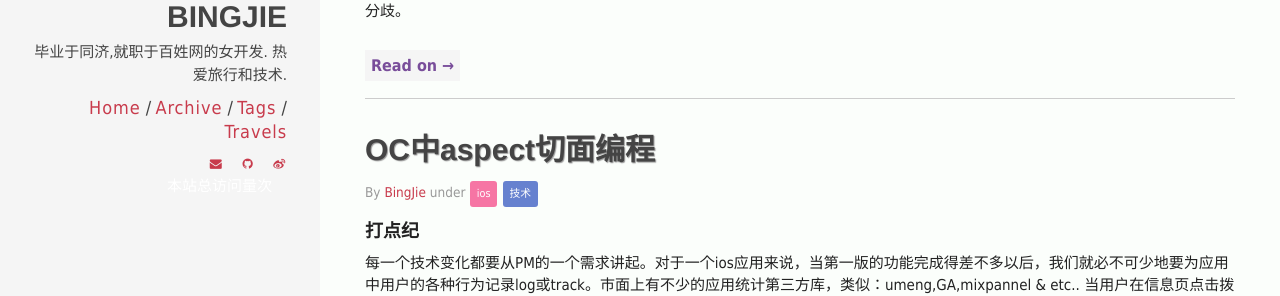
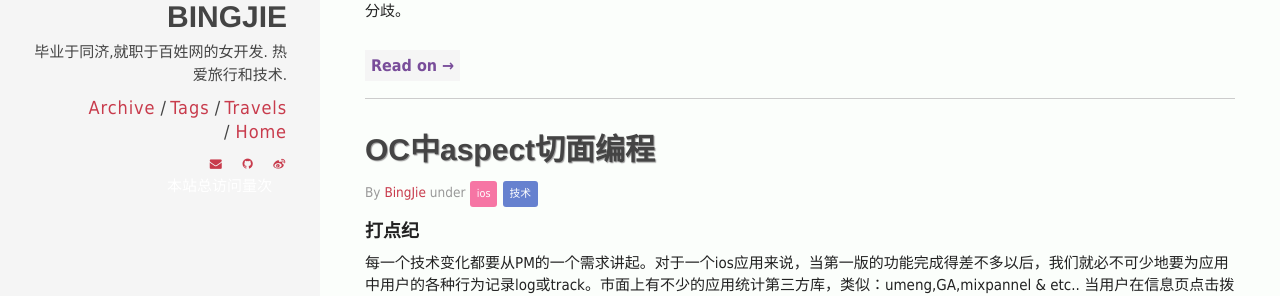
Before and after one commit to chaojimiaomiao/chaojimiaomiao.github.io, a Jekyll site: the page built from index.html, in a window 1280 px wide. Shown: the part 434-730 px from the top of the page. Built offline with Jekyll 4.4.1, drawn with Linux system fonts in a browser that asks for light colours; comment, search, counter and statistics services are not loaded.

Commit message:
改home页链接

```diff
--- a/Home.html
+++ /dev/null
@@ -1,6 +0,0 @@
----
-layout: post-index
-title:  Home
----
-
-<a>chaojimiaomiao.github.io</a>
--- a/_config.yml
+++ b/_config.yml
@@ -38,7 +38,8 @@ kramdown:
 owner:
   name: BingJie
   avatar: bio-photo.jpg
-  bio: "毕业于同济,就职于百姓网的女开发.\n热爱旅行和技术."
+  bio: "毕业于同济,就职于百姓网的女开发.
+  热爱旅行和技术."
   email: chaojimiaomiao@139.com
   disqus-shortname: chaojimiaomiao
   google:
--- a/_includes/sidebar.html
+++ b/_includes/sidebar.html
@@ -22,6 +22,9 @@
           <a href="{{ site.url }}{{ page.url }}">{{ page.title }}</a>{% unless forloop.last %} <span>/</span>{% endunless %}
         </li>
         {% endif %} {% endfor %}
+        <li class="nav-item">
+         <span>/</span><a href="{{ site.url }}"> Home</a>
+        </li>
       </ul>
     </nav>
     {% include social-links.html %}
```
